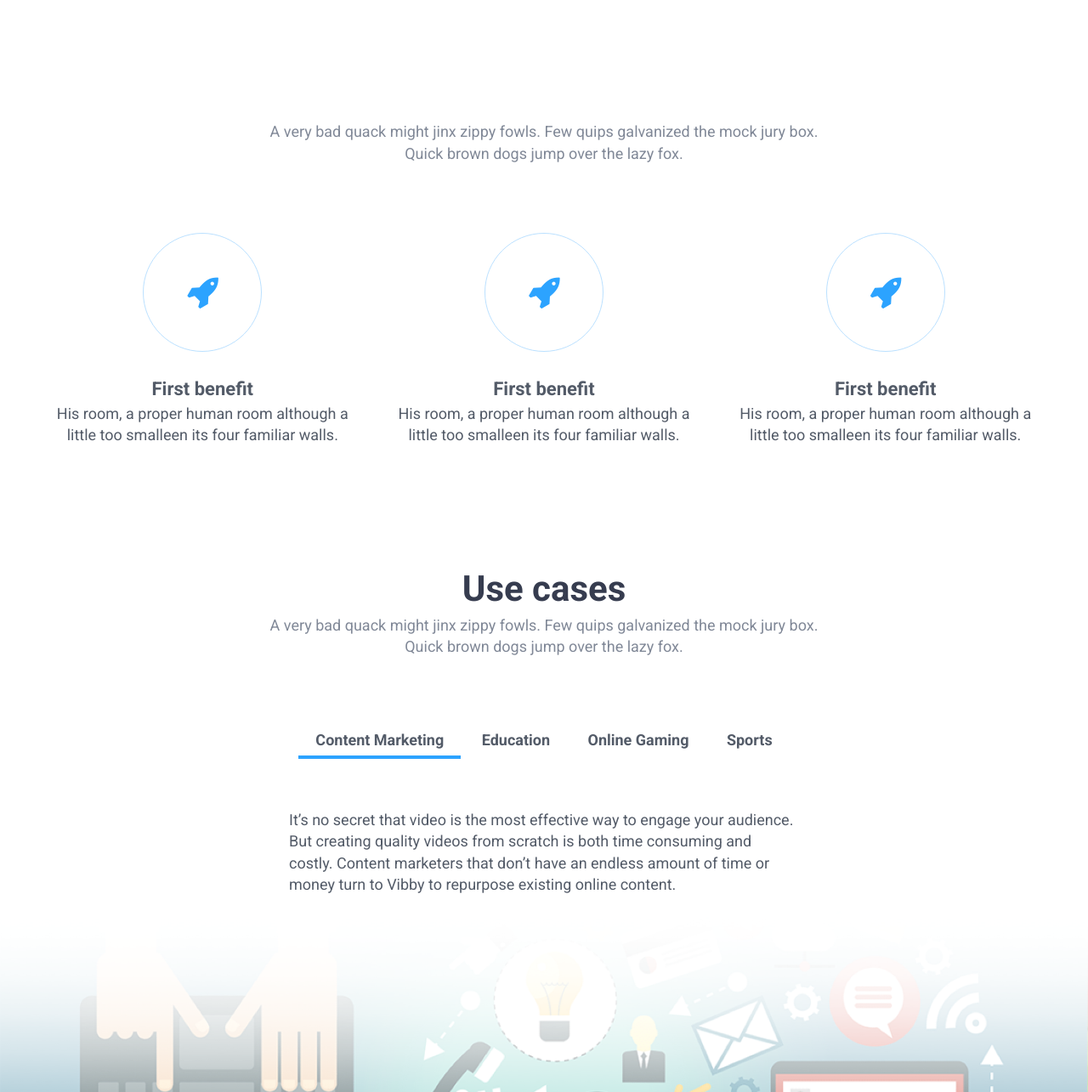
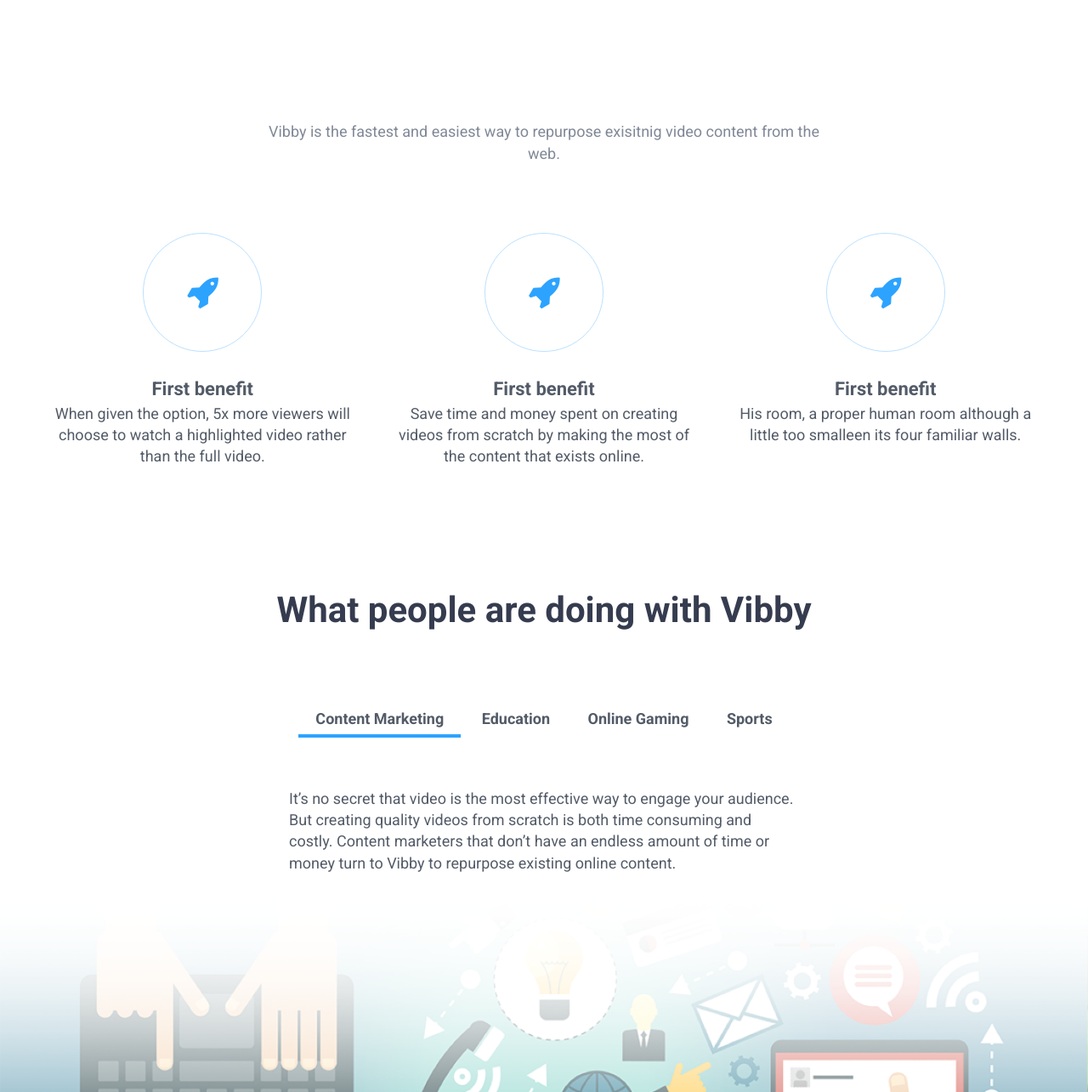
Before and after one commit to vibbycom/vibbycom.github.io, a Jekyll site: the page built from _pages/landing.html, in a window 1280 px wide and 1400 px high, scrolled down 917 px, cut to the strip 115-1400 px from the top of the window. Shown: the whole strip at 85% size. Built offline with Jekyll 4.4.1, drawn with Linux system fonts in a browser that asks for light colours; nearby versions of some CDN libraries; some of the changed text lies outside the part shown.

Commit message:
Large copy update
Updated most on the primary landing page— found on this google doc
https://docs.google.com/document/d/1XgEjtjgHzjNEw0kHI3bNNjixSv2s3OT693pf
fz3z36s/edit

```diff
--- a/_pages/landing.html
+++ b/_pages/landing.html
@@ -12,7 +12,7 @@
         <h1 class="block__title">Too Long; Didn’t Watch</h1>
 
         <p class="block__description">
-          Use Vibby to focus your viewers on the moments that really matter.<br>
+          Focus your viewers on the moments that really matter.<br>
         </p>
 
       </div>
@@ -26,7 +26,7 @@
 
   <section class="block benefits">
     <div class="block__header">
-      <p class="block__description">A very bad quack might jinx zippy fowls. Few quips galvanized the mock jury box. Quick brown dogs jump over the lazy fox.</p>
+      <p class="block__description">Vibby is the fastest and easiest way to repurpose exisitnig video content from the web.</p>
     </div>
     <div class="grid">
       <div class="benefit">
@@ -34,14 +34,14 @@
           <i class="fa fa-rocket"></i>
         </div>
         <h3>First benefit</h3>
-        <p class="bebefit__description">His room, a proper human room although a little too smalleen its four familiar walls.</p>
+        <p class="bebefit__description">When given the option, 5x more viewers will choose to watch a highlighted video rather than the full video.</p>
       </div>
       <div class="benefit">
         <div class="benefit__icon">
           <i class="fa fa-rocket"></i>
         </div>
         <h3>First benefit</h3>
-        <p class="bebefit__description">His room, a proper human room although a little too smalleen its four familiar walls.</p>
+        <p class="bebefit__description">Save time and money spent on creating videos from scratch by making the most of the content that exists online.</p>
       </div>
       <div class="benefit">
         <div class="benefit__icon">
@@ -57,8 +57,7 @@
   <!-- Block START -->
   <section class="block use-cases">
     <div class="block__header">
-      <h2 class="block__title">Use cases</h2>
-      <p class="block__description">A very bad quack might jinx zippy fowls. Few quips galvanized the mock jury box. Quick brown dogs jump over the lazy fox.</p>
+      <h2 class="block__title">What people are doing with Vibby</h2>
     </div>
     <div class="tabs">
       <ul class="accordion-tabs">
@@ -83,7 +82,7 @@
         <li class="tab-header-and-content">
           <a href="javascript:void(0)" class="tab-link">Sports</a>
           <div class="tab-content sports">
-            <p>Video is a crucial element in sports Coaches, athletes and recruits spend hours pouring over videos from games and practices.</p>
+            <p>Vibby Sports is a tool that allows coaches, athletes, and fans to highlight and share the most relevant parts of any game tape.</p>
           </div>
         </li>
       </ul><!-- accordion-tabs END -->
@@ -96,7 +95,7 @@
   <!-- Block START -->
   <section class="block features">
     <div class="block__header"><h2 class="block__title">Features</h2>
-      <p class="block__description">A very bad quack might jinx zippy fowls. Few quips galvanized the mock jury box. Quick brown dogs jump over the lazy fox.</p>
+      <p class="block__description">Vibby provides the tools to make video more flexible, enabling you to share the moments that matter most.</p>
     </div>
     <div class="features-list">
       <div class="feature highlight">
@@ -104,12 +103,12 @@
         <p>Pick any YouTube video and highlight the moments you want to share.</p>
       </div>
       <div class="feature comment">
-        <h3>Highlight</h3>
-        <p>Pick any YouTube video and highlight the moments you want to share.</p>
+        <h3>Comment</h3>
+        <p>Start a conversation around the moments that matter to your audience.</p>
       </div>
       <div class="feature share">
-        <h3>Highlight</h3>
-        <p>Pick any YouTube video and highlight the moments you want to share.</p>
+        <h3>Share</h3>
+        <p>Share your vib on any social media site or seamlessly embed it on a website or blog you manage.</p>
       </div>
     </div>
     <div class="feature-img">
```
